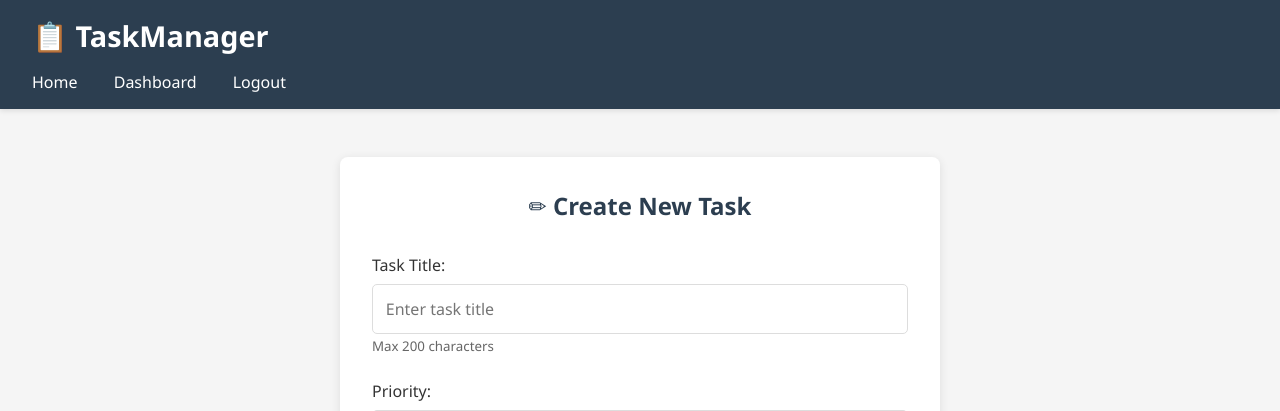
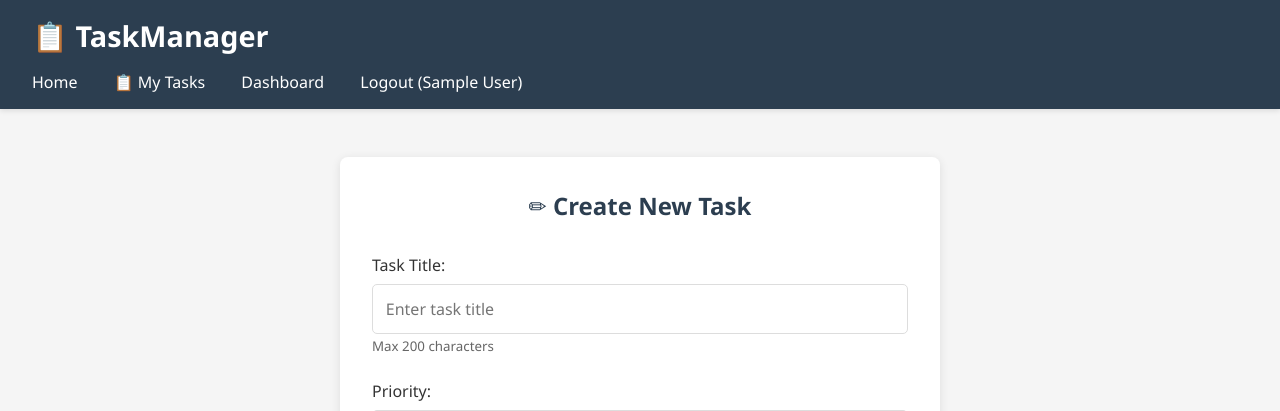
Before and after one commit to rijanxtha7/task-manager, a Flask app: page /tasks/create in a window 1280 px wide. Shown: the top 411 px of the page. Run offline with Flask 3, Linux system fonts and the light colour scheme; the visitor is signed in with stand-in values (Sample User, id 1).

Commit message:
Add My Tasks link and username display to navigation bar

```diff
--- a/app/templates/base.html
+++ b/app/templates/base.html
@@ -97,12 +97,13 @@
             <div>
                 <a href="{{ url_for('auth.home') }}">Home</a>
                 {% if session.get('user_id') %}
-                    <a href="{{ url_for('auth.dashboard') }}">Dashboard</a>
-                    <a href="{{ url_for('auth.logout') }}">Logout</a>
-                {% else %}
-                    <a href="{{ url_for('auth.login') }}">Login</a>
-                    <a href="{{ url_for('auth.register') }}">Register</a>
-                {% endif %}
+    <a href="{{ url_for('tasks.list_tasks') }}">📋 My Tasks</a>
+    <a href="{{ url_for('auth.dashboard') }}">Dashboard</a>
+    <a href="{{ url_for('auth.logout') }}">Logout ({{ session.get('user_name') }})</a>
+{% else %}
+    <a href="{{ url_for('auth.login') }}">Login</a>
+    <a href="{{ url_for('auth.register') }}">Register</a>
+{% endif %}
             </div>
         </nav>
     </header>
```
